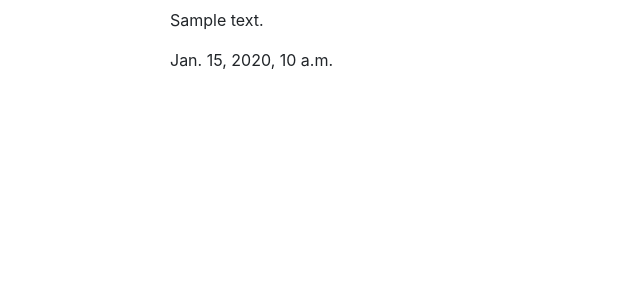
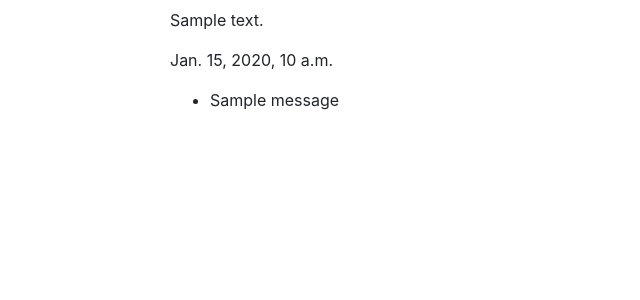
Before and after one commit to Counter0021/python_web, a Django app: page /bboard/1/ in a window 1280 px wide. Shown: the part 157-457 px from the top of the page, without its empty margins (0-640 px from the left). Run offline with Django 3.2, Linux system fonts and the light colour scheme; tables that the repository leaves empty hold one stand-in row (values such as "Sample post"); one stand-in notice (Sample message) is shown; some libraries are stand-ins or nearby versions.

Commit message:
Studied cookies, sessions and messages

```diff
--- a/sample_site/bboard/templates/bboard/by_rubric.html
+++ b/sample_site/bboard/templates/bboard/by_rubric.html
@@ -11,5 +11,16 @@
             <p>{{ bb.published }}</p>
         </div>
     {% endfor %}
-
+{% if messages %}
+        <ul class="messages">
+            {% for message in messages %}
+                <li {% if message.tags %} class="{{ message.tags }}"{% endif %}>
+                    {% if message.level == DEFAULT_MESSAGE_LEVELS.ERROR %}
+                    <h1>Warning!</h1>
+                    {% endif %}
+                    {{ message }}
+                </li>
+            {% endfor %}
+        </ul>
+{% endif %}
 {% endblock %}
--- a/sample_site/bboard/views.py
+++ b/sample_site/bboard/views.py
@@ -25,6 +25,9 @@ from django.contrib.auth.decorators import login_required, permission_required
 from django.contrib.auth.mixins import LoginRequiredMixin, UserPassesTestMixin, PermissionRequiredMixin
 
 from django.db.transaction import atomic
+
+from django.contrib import messages
+from django.contrib.messages.views import SuccessMessageMixin
 
 from sample_site.settings import BASE_DIR
 from datetime import datetime
@@ -107,10 +110,11 @@ class BbEditView(UserPassesTestMixin, UpdateView):
 # Лучше использовать CreateView
 # Добавление нового объявления
 # Доступ к добавлению только зарегистрированных пользователей
-class BbAddView(LoginRequiredMixin, FormView):
+class BbAddView(SuccessMessageMixin, LoginRequiredMixin, FormView):
     template_name = 'bboard/create.html'
     form_class = BbForm
     initial = {'price': 0.0}
+    success_message = 'The advertisement for the sale of the product "%(title)s" has been created.'
 
     # Контекст шаблона
     def get_context_data(self, **kwargs):
@@ -287,10 +291,12 @@ def add_image(request):
     if request.method == 'POST':
         form = ImgForm(request.POST, request.FILES)
         if form.is_valid():
+            messages.add_message(request, messages.SUCCESS, 'Image add', extra_tags='first second')
             form.save()
             return redirect('index')
     else:
         form = ImgForm()
+        messages.warning(request, 'Warning please correct form!')
 
     context = {'form': form}
     return render(request, 'bboard/add_image.html', context)
```
Also changed, not shown: sample_site/bboard/templates/bboard/add_image.html (+9 -0 lines).
